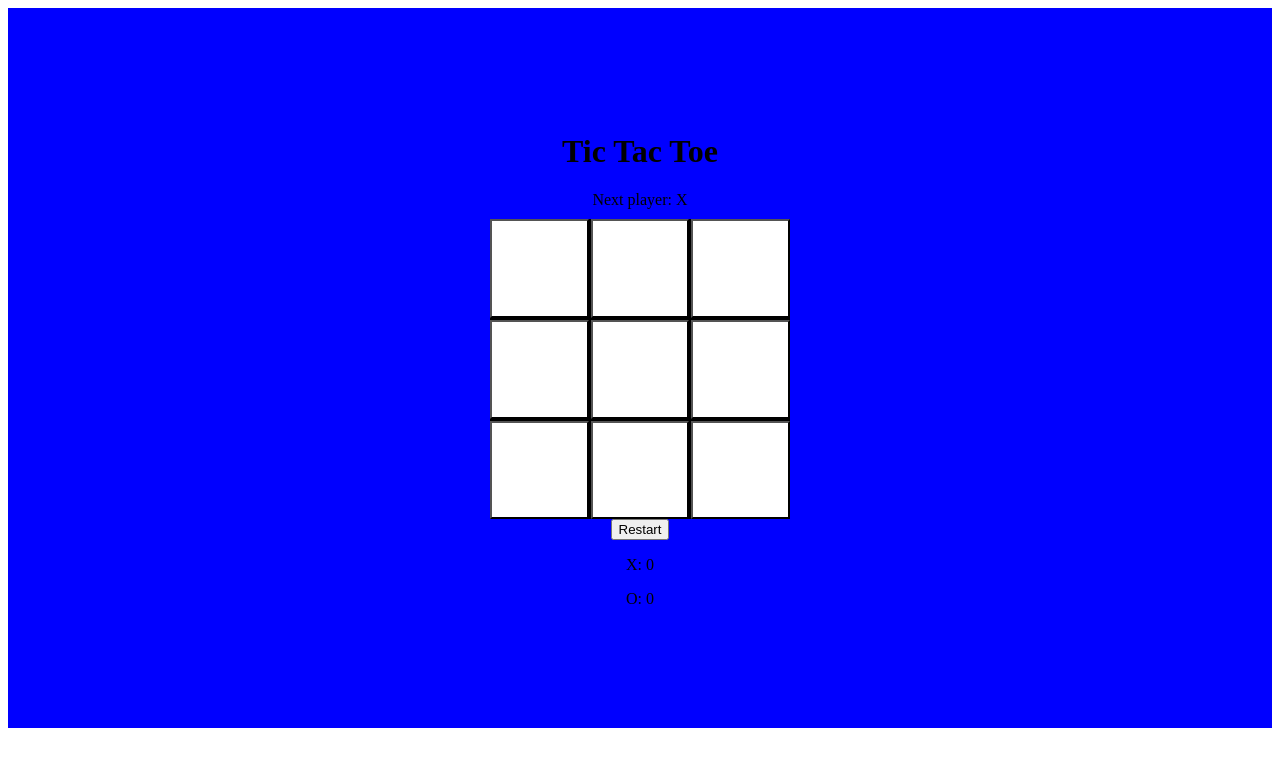
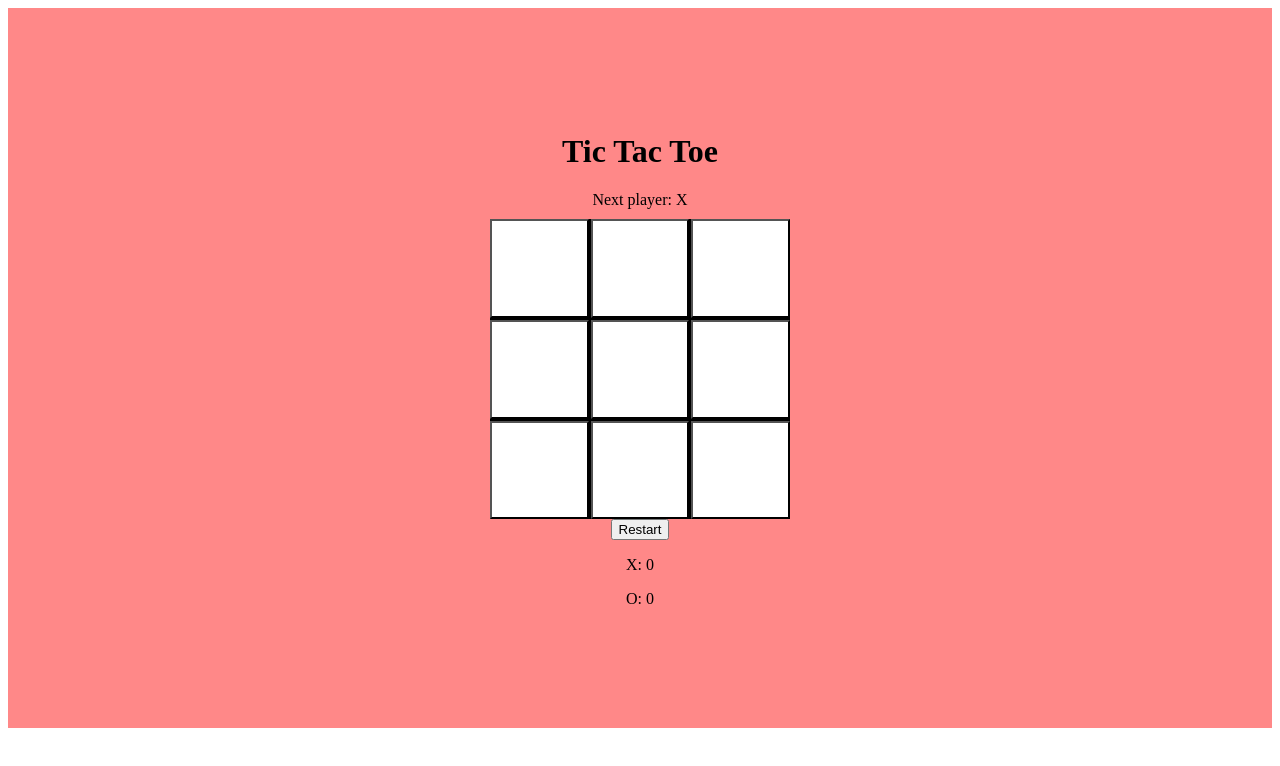
Before and after one commit to IMRANDIL/Tic_Toc_Toe_React_JS, a React (Vite) app: page / in a window 1280 px wide. Shown: the top 766 px of the page. Built offline with nearby package versions, Linux system fonts and the light colour scheme.

Commit message:
some colour correction

```diff
--- a/src/index.css
+++ b/src/index.css
@@ -3,7 +3,7 @@
   width: 100%;
   height: 90vh;
   display: flex;
-  background-color: blue;
+  background-color: rgba(255, 0, 0, 0.466);
   flex-direction: column;
   justify-content: center;
   align-items: center;
```
